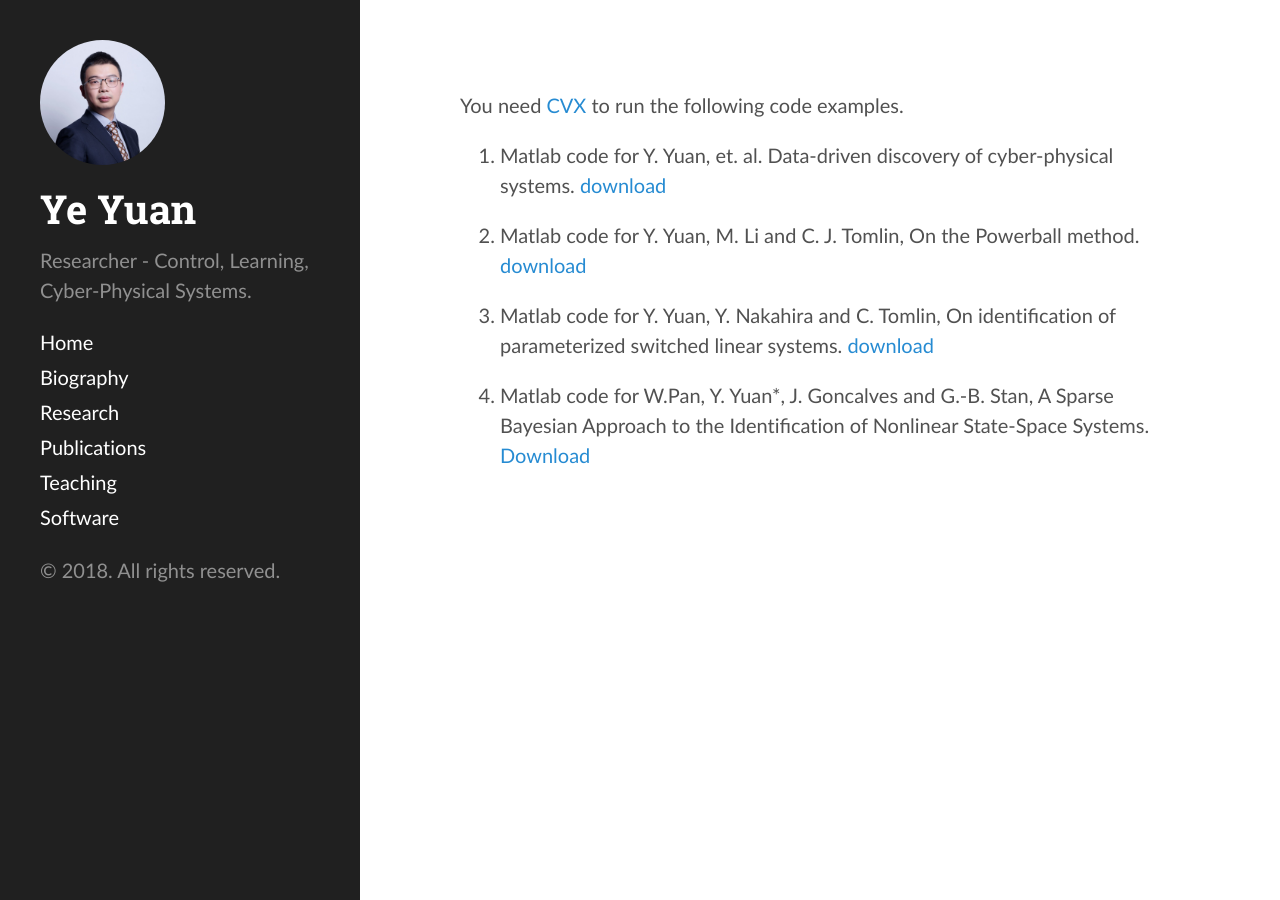
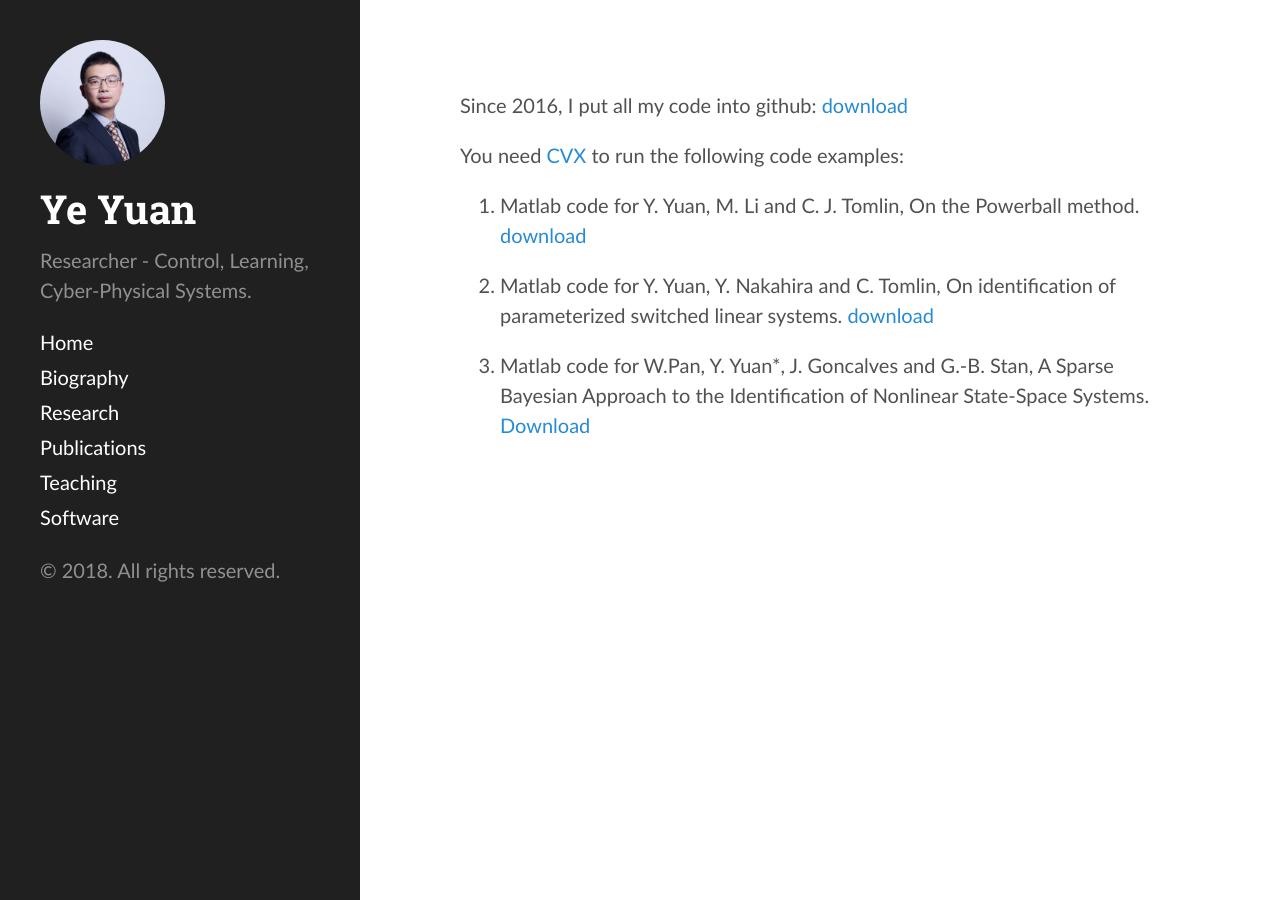
Before and after one commit to yy311/yy311.github.io, a Jekyll site: the page built from software.md, in a window 1280 px wide. Built offline with Jekyll 4.4.1, drawn with Linux system fonts in a browser that asks for light colours.

Commit message:
Update software.md

```diff
--- a/software.md
+++ b/software.md
@@ -2,12 +2,12 @@
 layout: page
 ---
 
-You need [CVX](http://cvxr.com/cvx/) to run the following code examples.
+Since 2016, I put all my code into github: [download](https://github.com/HAIRLAB/CPSid)
 
-1. Matlab code for Y. Yuan, et. al. Data-driven discovery of cyber-physical systems. [download](https://github.com/HAIRLAB/CPSid)
+You need [CVX](http://cvxr.com/cvx/) to run the following code examples:
 
-2. Matlab code for Y. Yuan, M. Li and C. J. Tomlin, On the Powerball method. [download](http://hybrid.eecs.berkeley.edu/~yeyuan/pb.zip)
+1. Matlab code for Y. Yuan, M. Li and C. J. Tomlin, On the Powerball method. [download](http://hybrid.eecs.berkeley.edu/~yeyuan/pb.zip)
 
-3. Matlab code for Y. Yuan, Y. Nakahira and C. Tomlin, On identification of parameterized switched linear systems. [download](http://hybrid.eecs.berkeley.edu/~yeyuan/id0.zip)
+2. Matlab code for Y. Yuan, Y. Nakahira and C. Tomlin, On identification of parameterized switched linear systems. [download](http://hybrid.eecs.berkeley.edu/~yeyuan/id0.zip)
 
-4. Matlab code for W.Pan, Y. Yuan*, J. Goncalves and G.-B. Stan, A Sparse Bayesian Approach to the Identification of Nonlinear State-Space Systems. [Download](http://hybrid.eecs.berkeley.edu/~yeyuan/id1.zip)
+3. Matlab code for W.Pan, Y. Yuan*, J. Goncalves and G.-B. Stan, A Sparse Bayesian Approach to the Identification of Nonlinear State-Space Systems. [Download](http://hybrid.eecs.berkeley.edu/~yeyuan/id1.zip)
```
